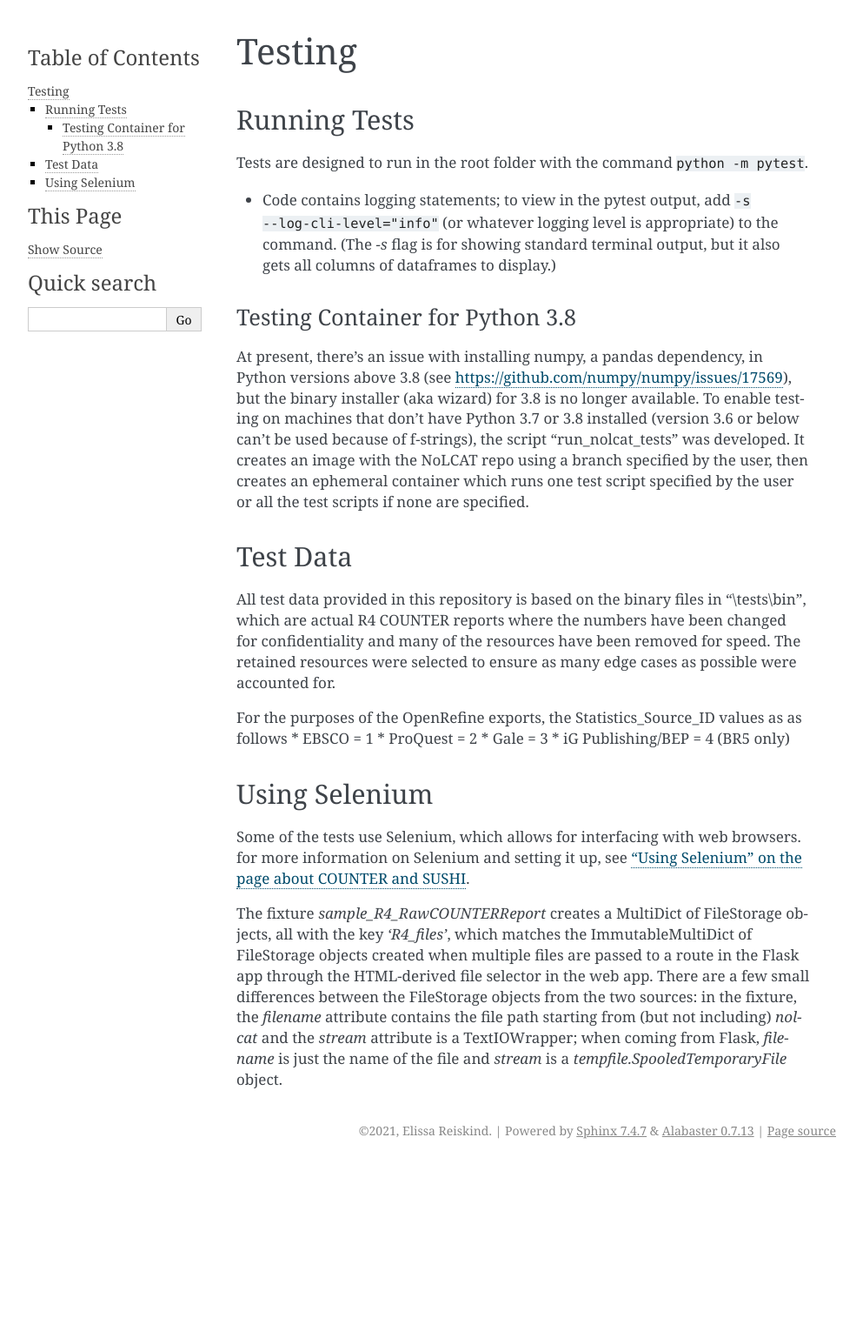
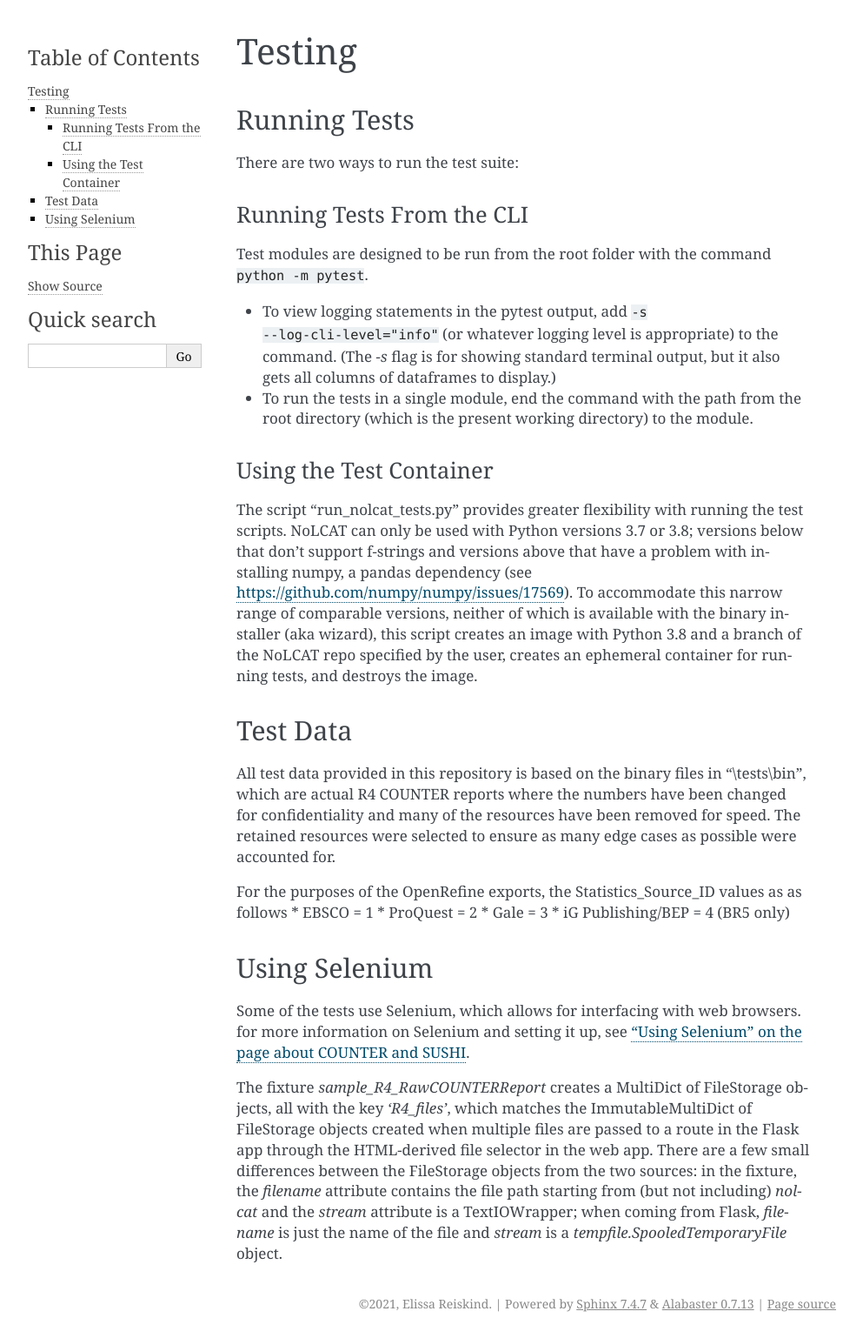
Before and after one commit to ereiskind/nolcat, a Sphinx documentation site: the page built from docs/source/testing.rst, in a window 1280 px wide. Shown: the whole page at 87% size, without its empty margins (148-1141 px from the left). Built offline with Sphinx 7.4.7, drawn with Linux system fonts in a browser that asks for light colours; before the commit the page ends 1339 px from its top, so only the background shows below that.

Commit message:
Update run_nolcat_test and related docs

```diff
--- a/docs/source/testing.rst
+++ b/docs/source/testing.rst
@@ -3,13 +3,18 @@ Testing
 
 Running Tests
 *************
-Tests are designed to run in the root folder with the command ``python -m pytest``.
+There are two ways to run the test suite:
 
-* Code contains logging statements; to view in the pytest output, add ``-s --log-cli-level="info"`` (or whatever logging level is appropriate) to the command. (The `-s` flag is for showing standard terminal output, but it also gets all columns of dataframes to display.)
+Running Tests From the CLI
+==========================
+Test modules are designed to be run from the root folder with the command ``python -m pytest``.
 
-Testing Container for Python 3.8
-================================
-At present, there's an issue with installing numpy, a pandas dependency, in Python versions above 3.8 (see https://github.com/numpy/numpy/issues/17569), but the binary installer (aka wizard) for 3.8 is no longer available. To enable testing on machines that don't have Python 3.7 or 3.8 installed (version 3.6 or below can't be used because of f-strings), the script "run_nolcat_tests" was developed. It creates an image with the NoLCAT repo using a branch specified by the user, then creates an ephemeral container which runs one test script specified by the user or all the test scripts if none are specified.
+* To view logging statements in the pytest output, add ``-s --log-cli-level="info"`` (or whatever logging level is appropriate) to the command. (The `-s` flag is for showing standard terminal output, but it also gets all columns of dataframes to display.)
+* To run the tests in a single module, end the command with the path from the root directory (which is the present working directory) to the module.
+
+Using the Test Container
+========================
+The script "run_nolcat_tests.py" provides greater flexibility with running the test scripts. NoLCAT can only be used with Python versions 3.7 or 3.8; versions below that don't support f-strings and versions above that have a problem with installing numpy, a pandas dependency (see https://github.com/numpy/numpy/issues/17569). To accommodate this narrow range of comparable versions, neither of which is available with the binary installer (aka wizard), this script creates an image with Python 3.8 and a branch of the NoLCAT repo specified by the user, creates an ephemeral container for running tests, and destroys the image.
 
 Test Data
 *********
```
Also changed, not shown: 1 other file.
